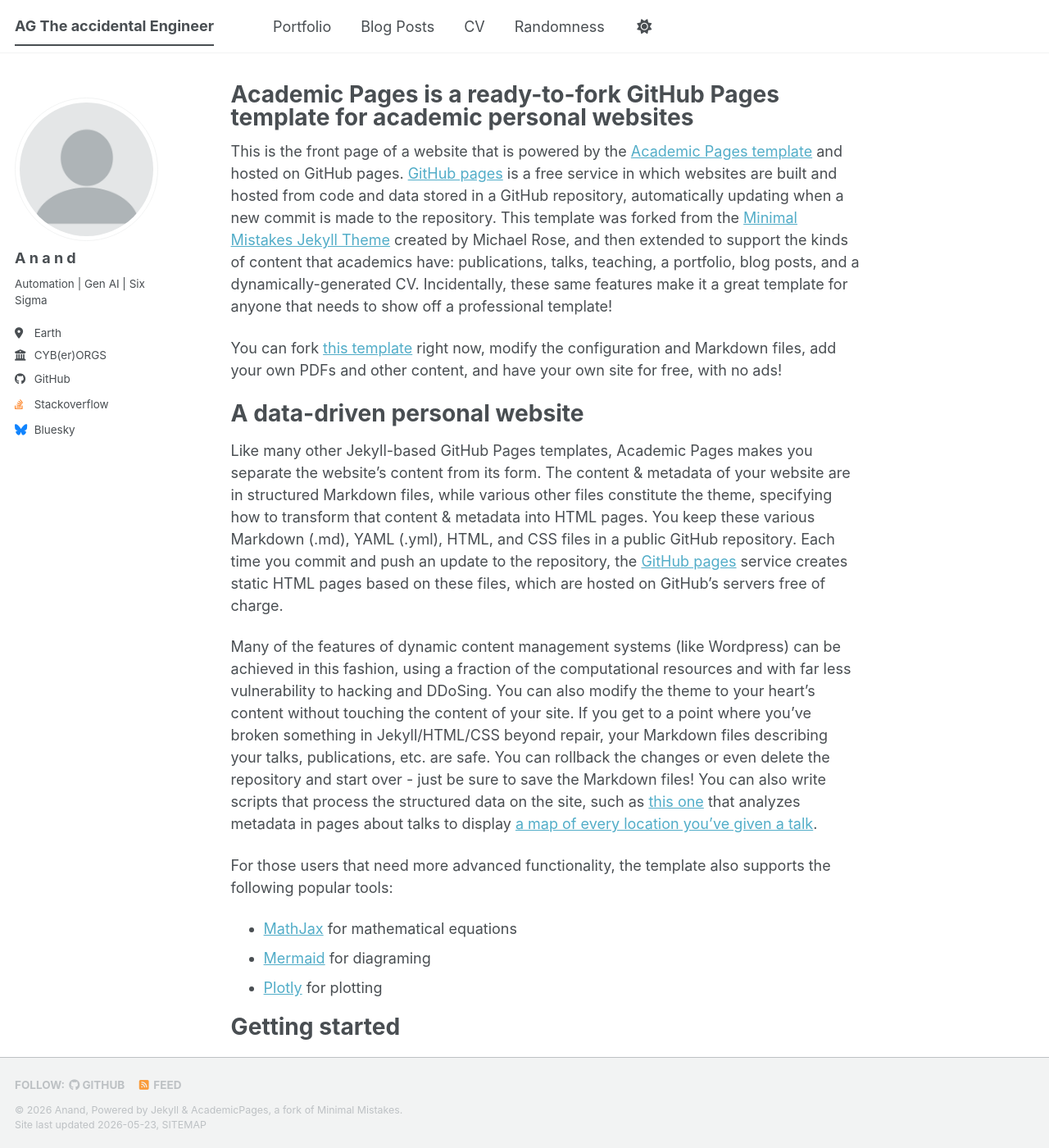
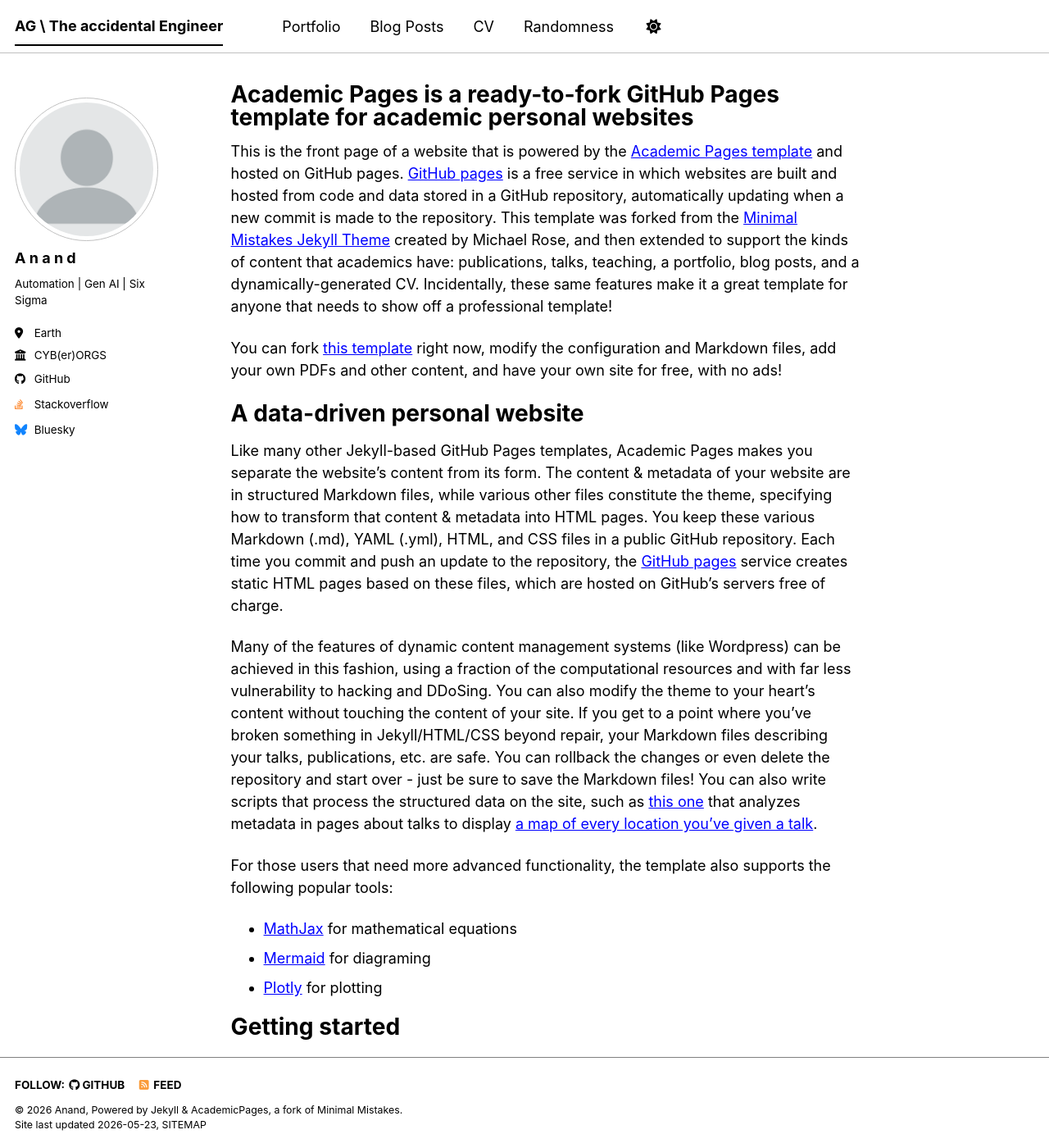
Before and after one commit to anand-gautam/anand-gautam.github.io, a Jekyll site: the page built from _pages/about.md, in a window 1280 px wide and 1400 px high. Shown: the whole window at 82% size. Built offline with Jekyll 4.4.1, drawn with Linux system fonts in a browser that asks for light colours; a script bundle is joined from its source files by our own code; library files that are not in the unit come from our copies.

Commit message:
Update site theme and title in configuration

```diff
--- a/_config.yml
+++ b/_config.yml
@@ -8,8 +8,8 @@
 
 # Basic Site Settings
 locale                   : "en-US"
-site_theme               : "default" # The available themes options are "default", "air", "sunrise", "mint", "dirt" and "contrast"
-title                    : "AG \ The accidental Engineer"
+site_theme               : "contrast" # The available themes options are "default", "air", "sunrise", "mint", "dirt" and "contrast"
+title                    : "AG \\ The accidental Engineer"
 title_separator          : "-"
 name                     : &name "Anand"
 description              : &description "Automation | Gen AI | Six Sigma"   # Update this with a general description of your site, this is the default if not overridden by a page
```
